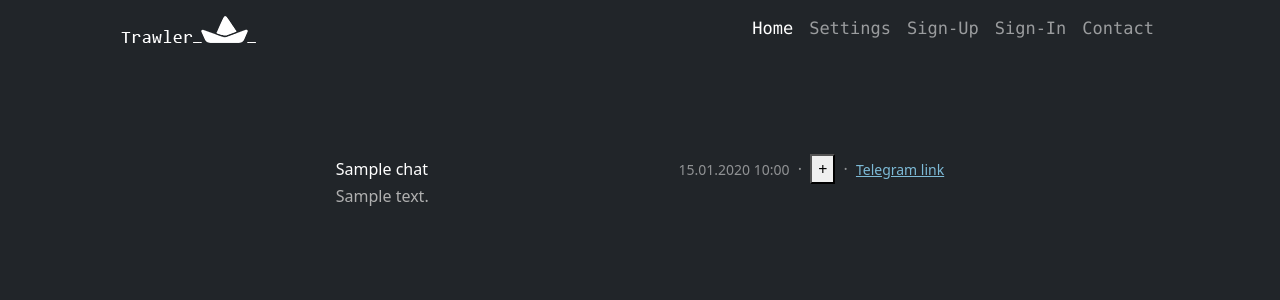
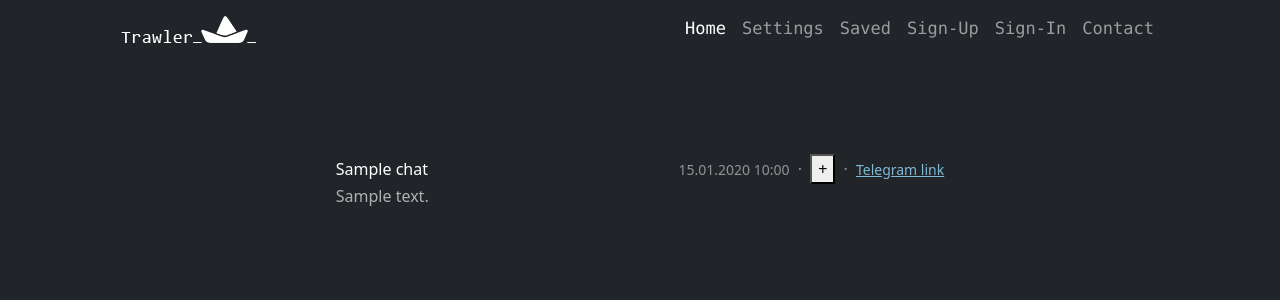
Before and after one commit to n-piotr/fastAPI_Trawler, a Python web app: template templates/trawler/index.html in a window 1280 px wide. Shown: the top 300 px of the page. Run offline with Jinja, Linux system fonts and the light colour scheme; the template is opened without the code that fills it: most values are stand-ins (such as "Sample title", 1, 10 or a date in 2020).

Commit message:
"saved" link added

```diff
--- a/templates/trawler/components/nav.html
+++ b/templates/trawler/components/nav.html
@@ -8,6 +8,7 @@
             <ul class="navbar-nav ms-auto mb-2 mb-lg-0">
                 <li class="nav-item"><a class="nav-link" href="{{ url_for('trawler_index')}}" style="font-family: Consolas, 'Courier New', monospace; font-size: 17px; color: #FFFFFF;">Home</a></li>
                 <li class="nav-item"><a class="nav-link" href="{{ url_for('settings')}}" style="font-family: Consolas, 'Courier New', monospace; font-size: 17px;">Settings</a></li>
+                <li class="nav-item"><a class="nav-link" href="{{ url_for('saved')}}" style="font-family: Consolas, 'Courier New', monospace; font-size: 17px;">Saved</a></li>
 
                 {% if not request.user.is_authenticated %}
                 {# request.user.is_authenticated from views.py Request #}
```
